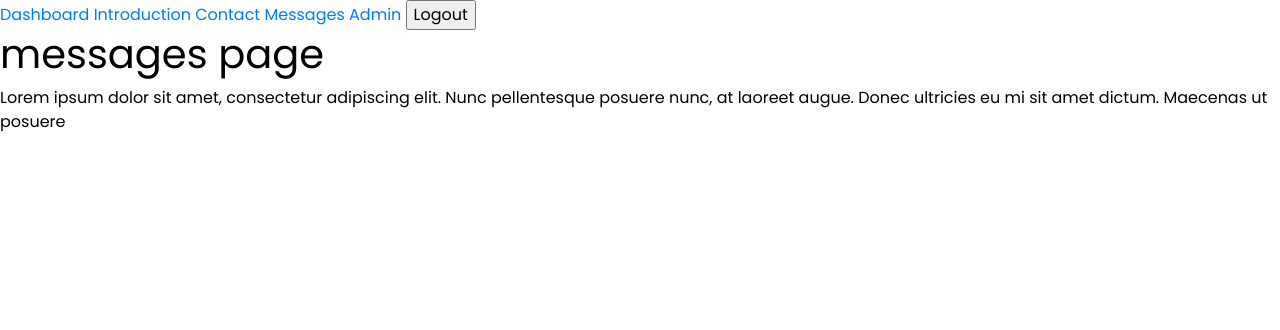
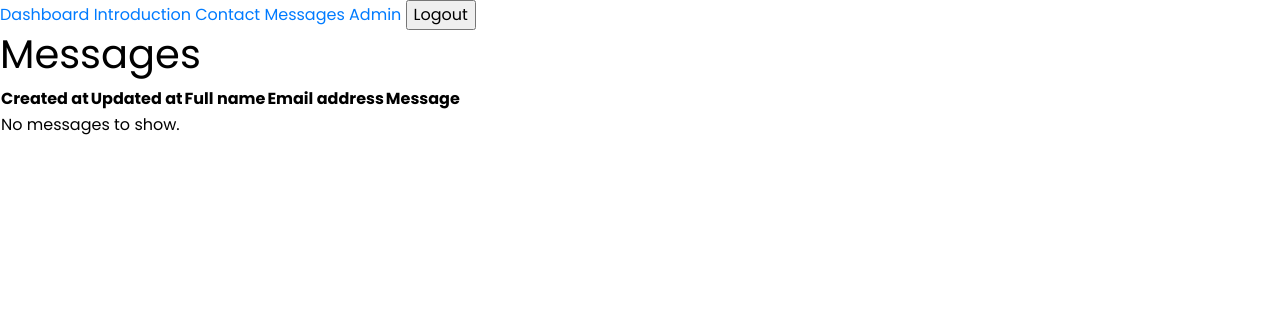
Before and after one commit to matadominik/web2-eloadas-beadando, a Laravel app: page /messages in a window 1280 px wide. Shown: the top 330 px of the page. Run offline with Laravel 12, Linux system fonts and the light colour scheme; a user stored in the database is signed in; data comes from the database, SQL or seed files in the repository; data that the repository does not hold is empty.

Commit message:
feat: add messages site with Budapest timezone

```diff
--- a/app/Http/Controllers/ContactController.php
+++ b/app/Http/Controllers/ContactController.php
@@ -19,4 +19,11 @@ class ContactController extends Controller
 
         return redirect('contact')->with('success', 'Message sent!');
     }
+
+    public function getMessages()
+    {
+        $message_array = Message::orderBy('created_at', 'desc')->get();
+
+        return view('messages', compact('message_array'));
+    }
 }
--- a/config/app.php
+++ b/config/app.php
@@ -65,7 +65,7 @@ return [
     |
     */
 
-    'timezone' => 'UTC',
+    'timezone' => 'Europe/Budapest',
 
     /*
     |--------------------------------------------------------------------------
--- a/resources/views/messages.blade.php
+++ b/resources/views/messages.blade.php
@@ -1,6 +1,25 @@
 <x-mainpage>
-  <h1>messages page</h1>
-  Lorem ipsum dolor sit amet, consectetur adipiscing elit.
-  Nunc pellentesque posuere nunc, at laoreet augue. Donec
-  ultricies eu mi sit amet dictum. Maecenas ut posuere
+  <h1>Messages</h1>
+  <table>
+    <thead>
+      <th>Created at</th>
+      <th>Updated at</th>
+      <th>Full name</th>
+      <th>Email address</th>
+      <th>Message</th>
+    </thead>
+    <tbody>
+      @forelse ($message_array as $message)
+        <tr>
+          <td>{{ $message->created_at->format('Y-m-d H:i') }}</td>
+          <td>{{ $message->updated_at->format('Y-m-d H:i') }}</td>
+          <td>{{ $message->full_name }}</td>
+          <td>{{ $message->email_address }}</td>
+          <td>{{ $message->message }}</td>
+        </tr>
+      @empty
+        <tr><td colspan="5">No messages to show.</td></tr>
+      @endforelse
+    </tbody>
+  </table>
 </x-mainpage>
--- a/routes/web.php
+++ b/routes/web.php
@@ -9,7 +9,7 @@ Route::get('/', function () {return Inertia::render('welcome');})->name('home');
 
 Route::middleware(['auth', 'verified'])->group(function () {
     Route::get('dashboard', function () {return Inertia::render('dashboard');})->name('dashboard');
-    Route::get('messages', function () { return view('messages'); })->name("messages");
+    Route::get('messages', [ContactController::class, 'getMessages']);
     Route::get('admin', 'App\Http\Controllers\AdminController@adminPage');
 });
 
```
